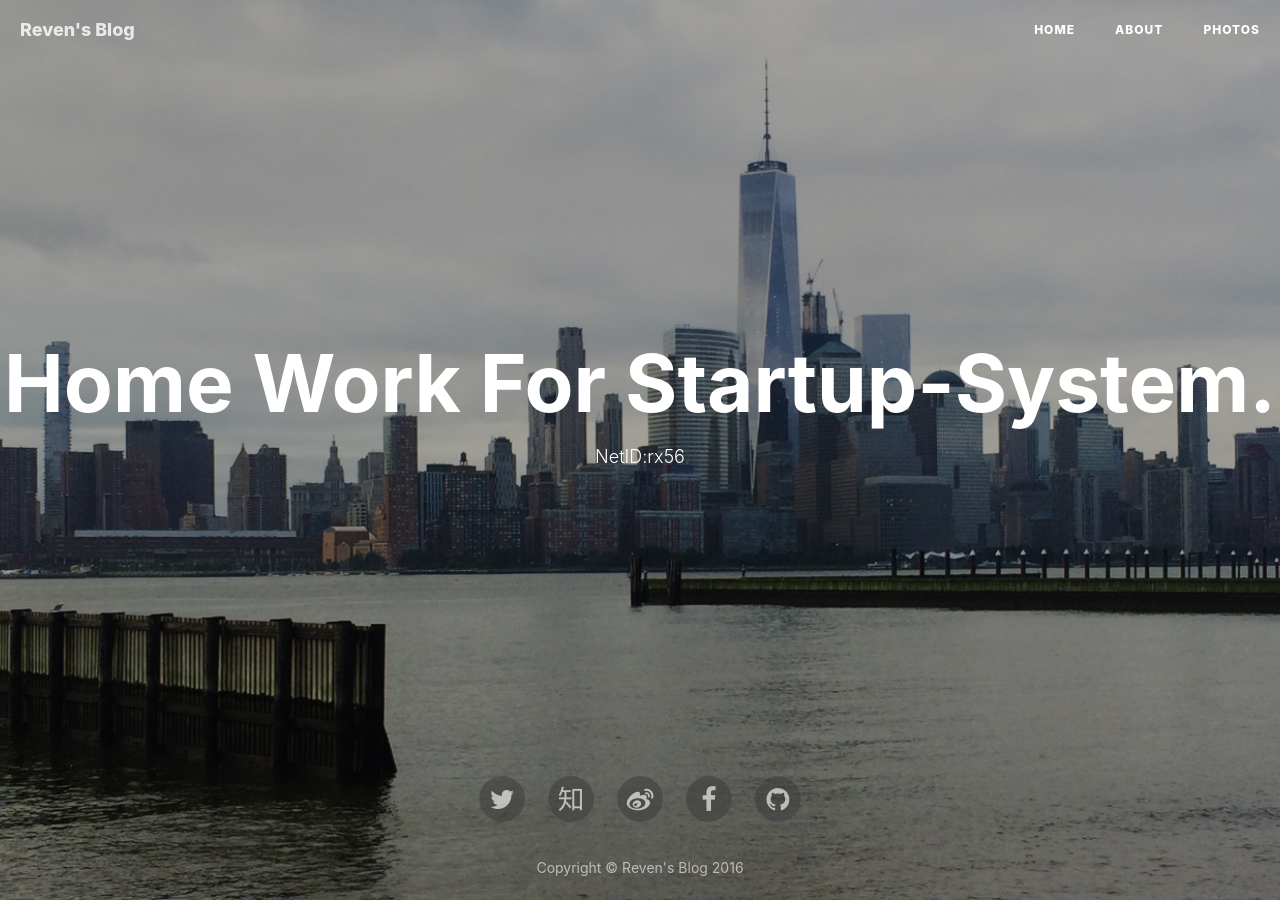
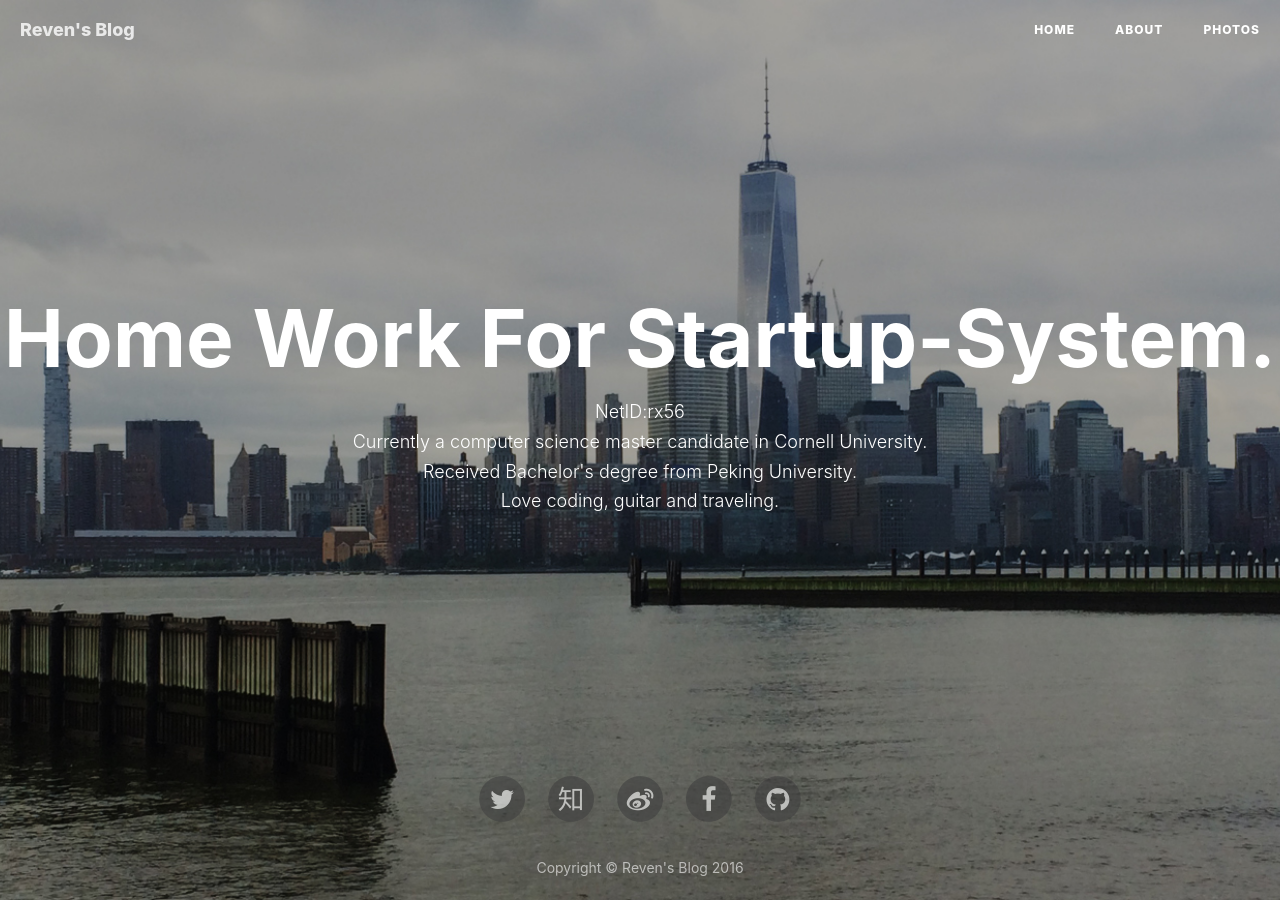
Before and after one commit to dydcfg/dydcfg.github.io, a Jekyll site: the page built from startup-systems.html, in a window 1280 px wide. Built offline with Jekyll 4.4.1, drawn with Linux system fonts in a browser that asks for light colours; nearby versions of some CDN libraries; comment, search, counter and statistics services are not loaded.

Commit message:
Finish HW1 page

```diff
--- a/startup-systems.html
+++ b/startup-systems.html
@@ -14,6 +14,9 @@ permalink: /startup-systems.html
 				<div class="site-heading" id="tag-heading">
 					<h1>Home Work For Startup-System.</h1>
 					<span class="subheading">{{ page.description }}</span>
+					<span class="subheading">Currently a computer science master candidate in Cornell University.</span>
+					<span class="subheading">Received Bachelor's degree from Peking University.</span>
+					<span class="subheading">Love coding, guitar and traveling. </span>
 				</div>
 			</div>
 		</div>
```
